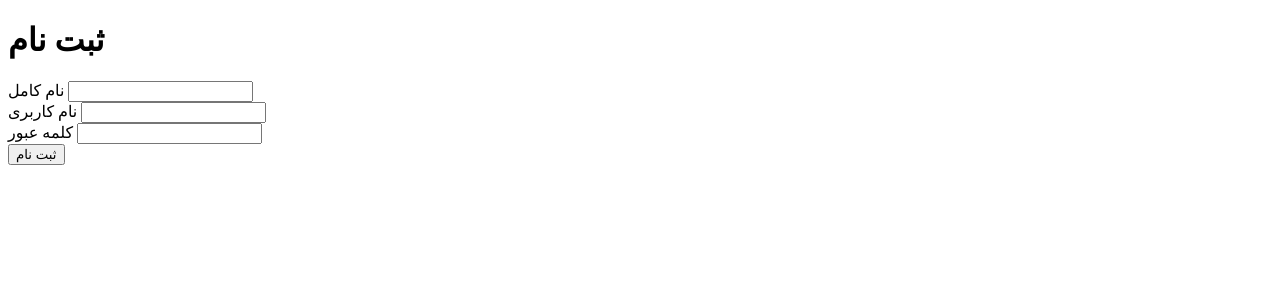
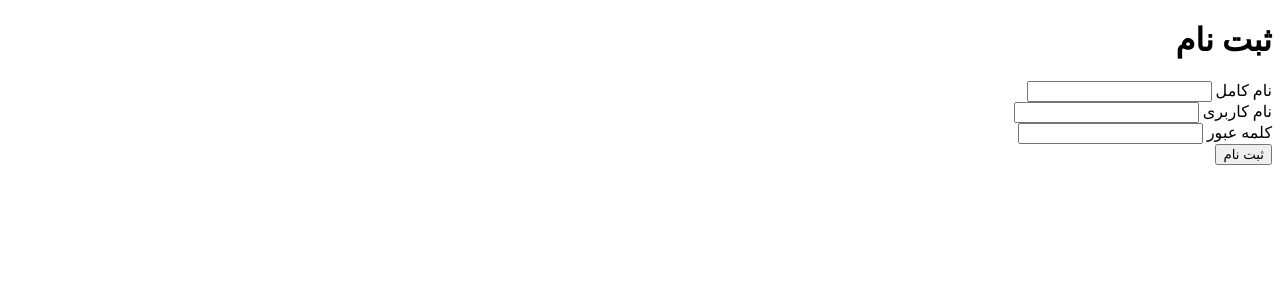
Before and after one commit to navidimani-sisco/front-project-01-1, a PHP site: page /edit_user.php in a window 1280 px wide. Shown: the top 300 px of the page. Run offline with PHP 8.4, Linux system fonts and the light colour scheme.

Commit message:
add styles to edit_user view

```diff
--- a/view/edit_user.php
+++ b/view/edit_user.php
@@ -5,6 +5,11 @@
     <meta http-equiv="X-UA-Compatible" content="IE=edge">
     <meta name="viewport" content="width=device-width, initial-scale=1.0">
     <title>ثبت نام</title>
+    <style>
+        body{
+            direction: rtl;
+        }
+    </style>
 </head>
 <body>
     <h1>ثبت نام</h1>
```
